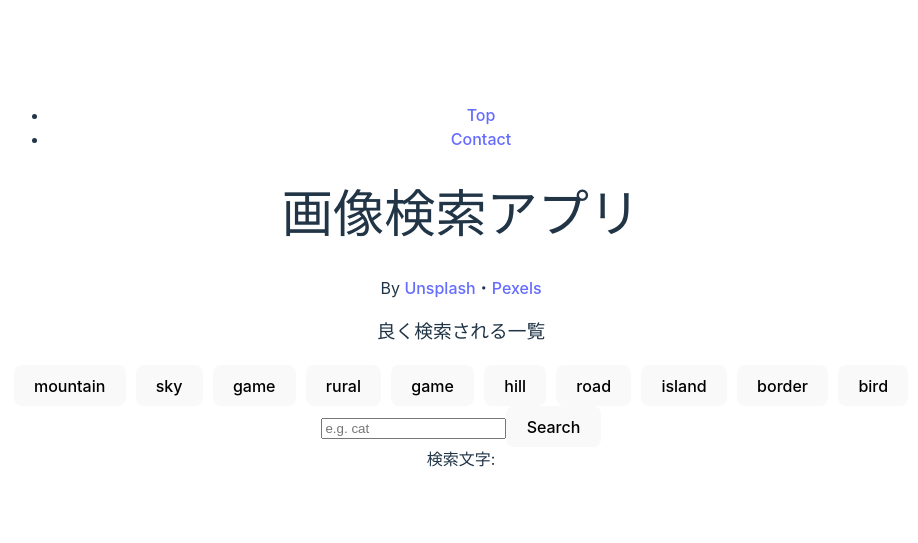
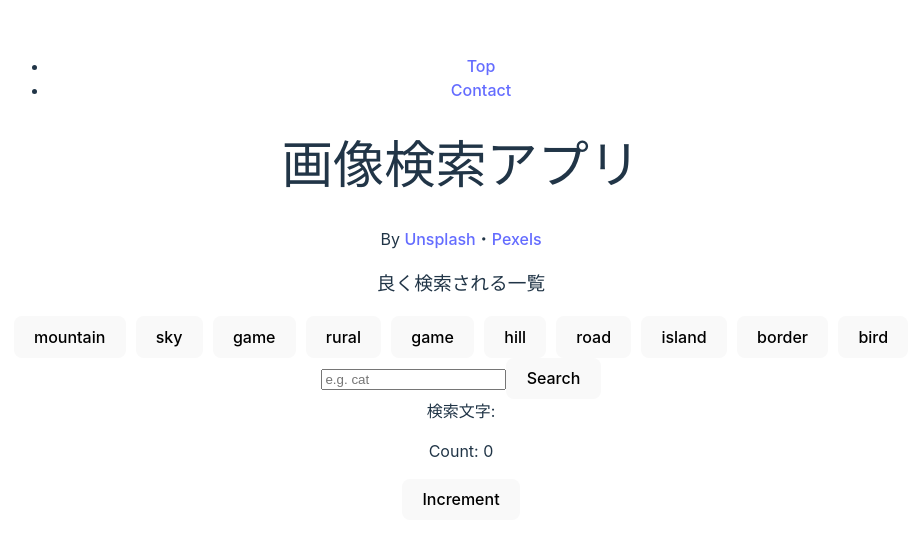
Before and after one commit to na-horita/kensaku, a React (Vite) app: page / in a window 1280 px wide. Shown: the part 121-664 px from the top of the page, without its empty margins (179-1097 px from the left). Built offline with nearby package versions, Linux system fonts and the light colour scheme; data requests are answered from the project's data file.

Commit message:
【db】indexed db初期設定

```diff
--- a/src/pages/Top.jsx
+++ b/src/pages/Top.jsx
@@ -6,7 +6,14 @@ import Form from '../components/Form'
 import Results from '../components/Results'
 import Frequent from '../components/Frequent';
 
+import { useIndexedDB } from '../useIndexedDB';
+
 const Top = () => {
+  const [count, setCount] = useIndexedDB('count', 0);
+
+  const increment = () => {
+    setCount(count + 1);
+  };
 
   const [word, setWord] = useState('')
   const [photos,setPhotos] = useState([])
@@ -75,6 +82,11 @@ const Top = () => {
             <Form setWord={setWord} word={word} getPhotoData={getPhotoData} />
             検索文字:{word}
             <Results photos = {photos} loading = {loading} />
+
+            <div>
+                <p>Count: {count}</p>
+                <button onClick={increment}>Increment</button>
+            </div>
         </>
     );
 }
--- /dev/null
+++ b/src/useIndexedDB.jsx
@@ -0,0 +1,22 @@
+import { useLayoutEffect, useState } from 'react';
+import { set, get } from 'idb-keyval';
+
+export function useIndexedDB(key, initialValue) {
+  const [value, setValue] = useState(0);
+
+  useLayoutEffect(() => {
+    get(key).then((val) => {
+      if (val !== undefined) {
+        setValue(val);
+      }
+    });
+  }, [key]);
+
+  const save = (val) => {
+    set(key, val).then(() => {
+      setValue(val);
+    });
+  };
+
+  return [value, save];
+}
```
